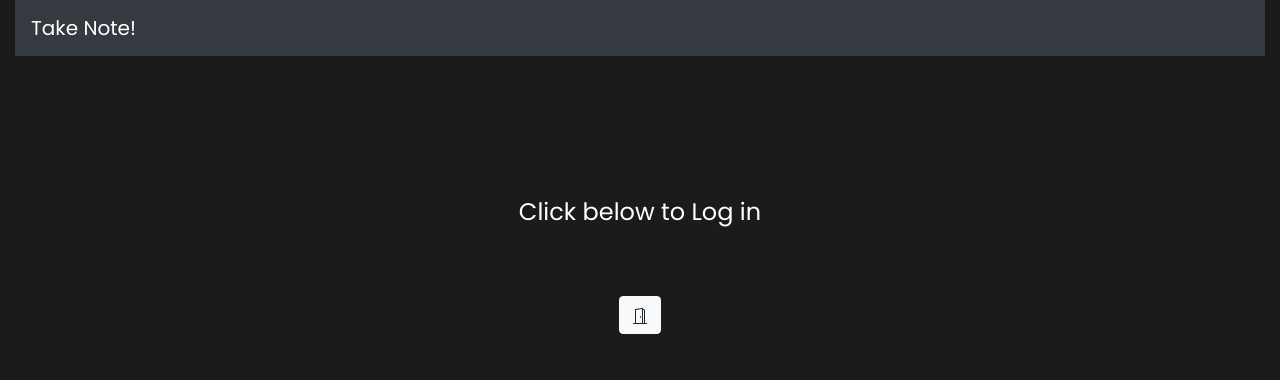
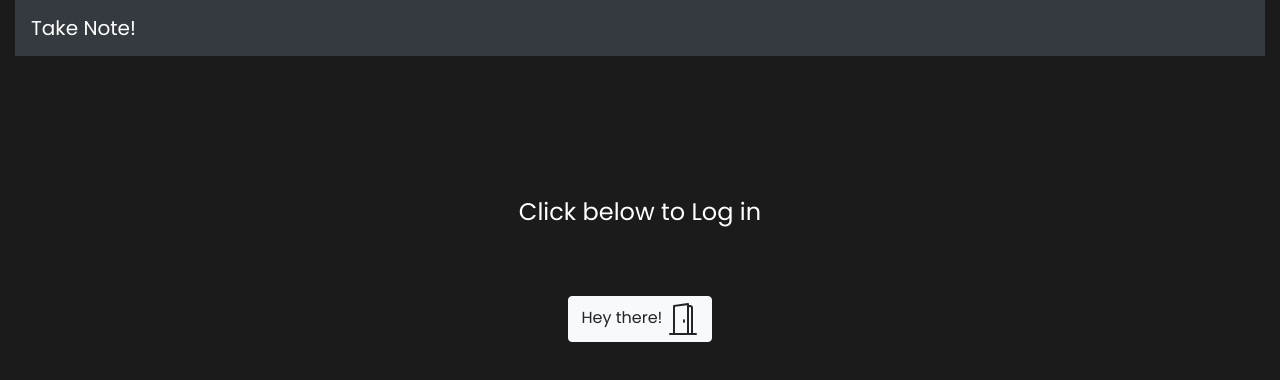
Before and after one commit to brunoestevinho/todo-react, a React (Create React App) app: page / in a window 1280 px wide. Shown: the top 380 px of the page. Built offline with nearby package versions, Linux system fonts and the light colour scheme.

Commit message:
deploy script changes

```diff
--- a/package.json
+++ b/package.json
@@ -1,4 +1,5 @@
 {
+  "homepage": "https://brunoestevinho.github.io/todo-react/",
   "name": "todo-react",
   "version": "0.1.0",
   "private": true,
@@ -15,6 +16,8 @@
     "web-vitals": "^0.2.4"
   },
   "scripts": {
+    "predeploy": "npm run build",
+    "deploy": "gh-pages -d build",
     "start": "react-scripts start",
     "build": "react-scripts build",
     "test": "react-scripts test",
@@ -37,5 +40,8 @@
       "last 1 firefox version",
       "last 1 safari version"
     ]
+  },
+  "devDependencies": {
+    "gh-pages": "^3.1.0"
   }
 }
--- a/src/components/LoginButton.js
+++ b/src/components/LoginButton.js
@@ -27,8 +27,8 @@ const LoginButton = () => {
             </Row>
 
             <Row  className="justify-content-center">
-                <Button variant ="light" onClick={() => loginWithRedirect()}>
-                <svg width="1em" height="1em" viewBox="0 0 16 16" class="bi bi-door-open" fill="currentColor" xmlns="http://www.w3.org/2000/svg">
+                <Button variant ="light" onClick={() => loginWithRedirect()}> Hey there! {"     "}
+                <svg width="2rem" viewBox="0 0 16 16" class="bi bi-door-open" fill="currentColor" xmlns="http://www.w3.org/2000/svg">
                     <path fill-rule="evenodd" d="M1 15.5a.5.5 0 0 1 .5-.5h13a.5.5 0 0 1 0 1h-13a.5.5 0 0 1-.5-.5zM11.5 2H11V1h.5A1.5 1.5 0 0 1 13 2.5V15h-1V2.5a.5.5 0 0 0-.5-.5z"/>
                     <path fill-rule="evenodd" d="M10.828.122A.5.5 0 0 1 11 .5V15h-1V1.077l-6 .857V15H3V1.5a.5.5 0 0 1 .43-.495l7-1a.5.5 0 0 1 .398.117z"/>
                     <path d="M8 9c0 .552.224 1 .5 1s.5-.448.5-1-.224-1-.5-1-.5.448-.5 1z"/>
```
Also changed, not shown: 2 other files (tests, documents, lock files or other folders).
